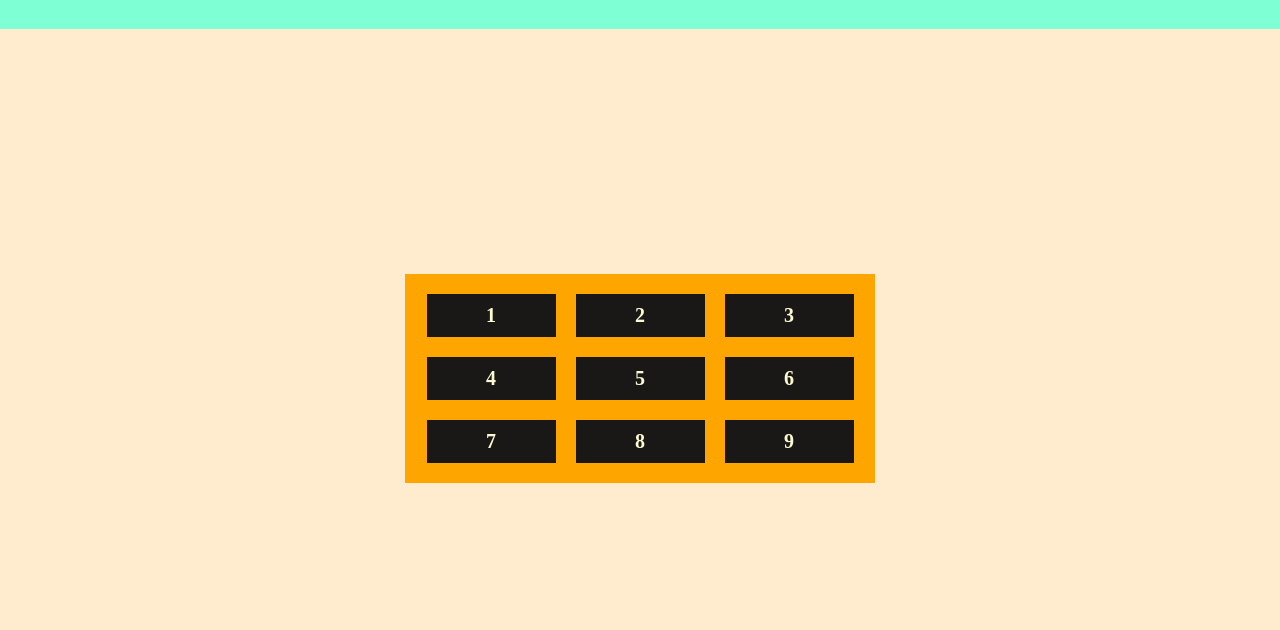
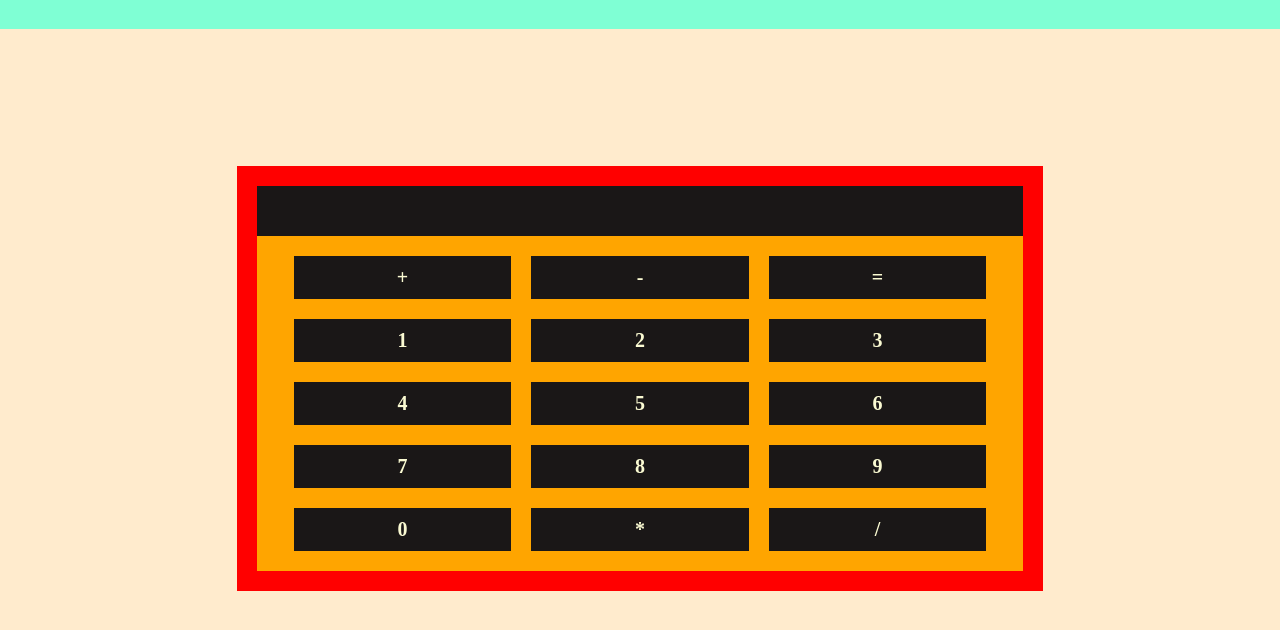
Before and after one commit to gabriel-droidel/calculator, a plain HTML site: page index.html in a window 1280 px wide. Shown: the part 72-702 px from the top of the page. Drawn offline with Linux system fonts and the light colour scheme.

Commit message:
Add display for result in the calculator

```diff
--- a/code.js
+++ b/code.js
@@ -0,0 +1,7 @@
+function add(firstNumber, secondNumber){
+    return firstNumber + secondNumber;
+}
+
+function subtract(firstNumber, secondNumber){
+    return firstNumber-secondNumber;
+}
--- a/index.html
+++ b/index.html
@@ -13,6 +13,11 @@
     </header>
     <section>
         <div class="calculator-box">
+            <div class="result-box"></div>
+            <div class="keys-box">
+                <div class="key operator" id="add">+</div>
+                <div class="key operator" id="subtract">-</div>
+                <div class="key operator" id="equals">=</div>
                 <div class="key" id="key1">1</div>
                 <div class="key" id="key2">2</div>
                 <div class="key" id="key3">3</div>
@@ -22,6 +27,10 @@
                 <div class="key" id="key7">7</div>
                 <div class="key" id="key8">8</div>
                 <div class="key" id="key9">9</div>
+                <div class="key" id="key0">0</div>
+                <div class="key operator" id="multiply">*</div>
+                <div class="key operator" id="divide">/</div>
+            </div>
         </div>
     </section>
 </body>
--- a/style.css
+++ b/style.css
@@ -44,7 +44,23 @@ html {
     justify-content: center;
     align-items: center;
   }
-.calculator-box{
+
+  .calculator-box{
+    display: flex;
+    flex-direction: column;
+    align-items: center;
+    justify-content: center;
+    background-color: red;
+    padding:20px;
+}
+
+.result-box{
+    background-color: rgb(26, 23, 23);
+    height: 50px;
+    width: 100%;
+}
+
+.keys-box{
     display: flex;
     flex-wrap: wrap;
     align-items: center;
```
Lines whose indentation alone changed are shown as unchanged.
